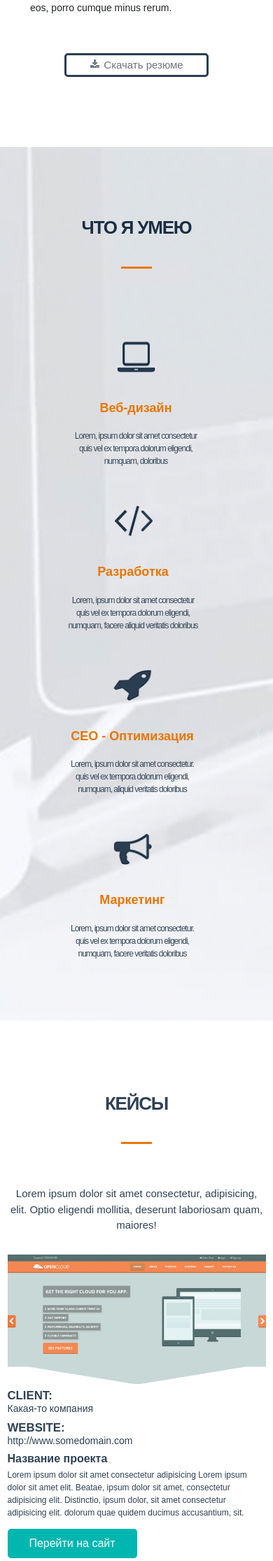
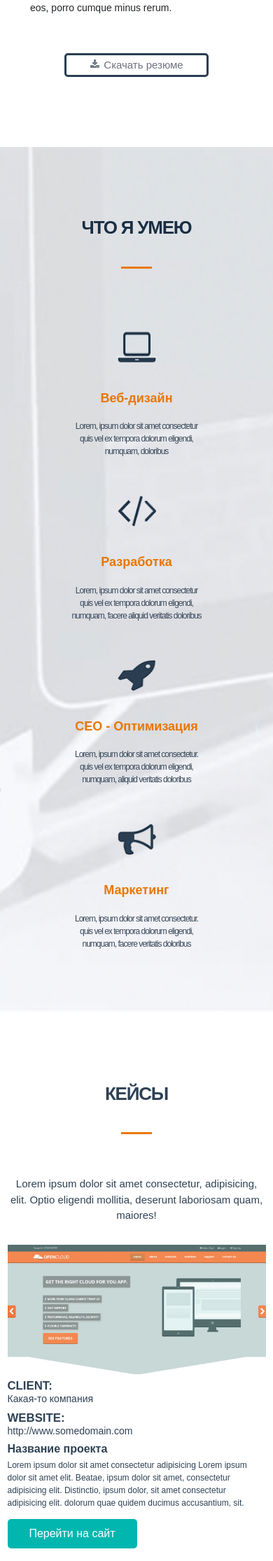
Before and after one commit to Anmati22/Anmati.github.io, a PHP site: page / in a window 390 px wide. Shown: the part 1472-3703 px from the top of the page at 70% size. Run offline with PHP 8.4, Linux system fonts and the light colour scheme.

Commit message:
Add files via upload

```diff
--- a/src/css/style.css
+++ b/src/css/style.css
@@ -363,15 +363,14 @@ margin-bottom: 40px;
 	height:45px;
 
 }
+li{
+	 list-style-type: none;
+}
 
 .skil1 {
-	float:left;
 	color: #e87600;
 	text-align: center;
 	line-height: 25px;
-	padding-right: 52px;
-	margin-left: 10px;
-
 }
 
 
@@ -384,15 +383,11 @@ margin-bottom: 40px;
 	font-size:16px;
 	color:#38485a;
 	letter-spacing: -1px;
-	width:100%;
 }
 .skil2 {
-	float:left;
 	color: #e87600;
 	text-align: center;
 	line-height: 25px;
-	padding-right: 52px;
-	margin-left: 10px;
 
 }
 
@@ -407,13 +402,9 @@ margin-bottom: 40px;
 	letter-spacing: -1px;
 }
 .skil3 {
-	float:left;
 	color: #e87600;
 	text-align: center;
 	line-height: 25px;
-	padding-right: 52px;
-	margin-left: 10px;
-
 }
 
 
@@ -428,7 +419,6 @@ margin-bottom: 40px;
 	letter-spacing: -1px;
 }
 .skil4 {
-	float:left;
 	color: #e87600;
 	text-align: center;
 	line-height: 25px;
@@ -495,91 +468,30 @@ margin-bottom: 40px;
 		font-size:12px;
 	}
 }
-.skil10{
-	padding-right: 100px;
-}
-.skil10 img{
-margin-top: 40px;
-margin-bottom: 40px;
-	width:55px;
-	height:45px;
+@media(max-width:768px){
 
-}
-.skil20{
-	float:left;
-}
-.skil20 img{
-margin-top: 40px;
-margin-bottom: 40px;
-	width:55px;
-	height:45px;
-
-}
-@media(max-width:992px){
-	.skil1{
-		margin-left:20px;
-		padding-right: 86px;
-	}
-	.skil2{
-		margin-right: 0px;
-		padding-right: 0px;
-	}
-	.skil3{
-		margin-left:20px;
-		padding-right: 100px;
-	}
-}
-@media(max-width:768px){
-	.skil1{
-		margin-left: 120px;
-		margin-right: 0px;
-		padding-right: 0px;
-	}
 	.skil1 img{
 		margin-top: 30px;
 	}
-	.skil2{
-		margin-left: 113px;
-	}
-	.skil3{
-		margin-left:115px;
-	}
-	.skil4{
-		margin-left: 115px;
-	}
 }
 @media(max-width:576px){
-	.skil10{
-		width:100%;
-	}
-	.skil20{
-		width:100%;
-	}
+
 	.skil1{
-		margin-left: 35px;
 		line-height: 18px;
-		width: 100%;
 
 	}
 
 	.skil2{
-		margin-left:31px;
-		padding-right:0px;
 
 		line-height: 18px;
-		width:100%;
 	}
 	.skil3{
-		margin-left:-20px;
-		padding-right: 0px;
+
 		line-height: 18px;
-		width:100%;
 	}
 	.skil4{
-		margin-left:-20px;
 
 		line-height: 18px;
-		width:100%;
 	}
 }
 .title__container2 li{
--- a/src/index.html
+++ b/src/index.html
@@ -109,47 +109,31 @@
 	<h3> ЧТО Я УМЕЮ </h3>
 </div>
 	<div class="row justify-content-center"><div class = "col-xxl-1 col-xl-1 col-lg-1 col-md-2 col-sm-2 col-2"><hr></div></div>
-	<div class="row"><div class="col-xxl-12 col-xl-12 d-none d-lg-block">
 		<div class="skil">
-		<ul>
+
+			<div class="row justify-content-center text-center"><div class="col-12 col-md-3 col-sm-6">
 			    <div class="skil1">
 			<img src="images\ноут.png" alt = "ноутбук">
 			<li><h4> Веб-дизайн</h4>
 			<p>Lorem, ipsum dolor sit amet consectetur  <br> quis vel ex tempora dolorum eligendi,  <br> numquam, doloribus </p> </li> </div>
+		</div><div class="col-12 col-md-3 col-sm-6">
 		        <div class="skil2">
 			<img src="images\знак.png" alt="знак">
             <li> <h4>Разработка</h4><p>Lorem, ipsum dolor sit amet consectetur  <br> quis vel ex tempora dolorum eligendi, <br> numquam, facere aliquid veritatis doloribus </p></li></div>
+			    </div><div class="col-12 col-md-3 col-sm-6">
 			    <div class="skil3">
 			<img src="images\ракета.png" alt="ракета">
 			<li> <h4>CEO - Оптимизация</h4> <p>Lorem, ipsum dolor sit amet consectetur.  <br> quis vel ex tempora dolorum eligendi,  <br> numquam, aliquid veritatis doloribus </p></li></div>
+			   </div><div class="col-12 col-md-3 col-sm-6">
 			    <div class="skil4">
 			<img src="images\граммофон.png" alt="граммофон">
 			<li> <h4> Маркетинг</h4><p>Lorem, ipsum dolor sit amet consectetur.  <br> quis vel ex tempora dolorum eligendi, <br> numquam, facere veritatis doloribus </p></li> </div>
-		</ul>
+			<div class="col-12 col-md-3 col-sm-6">
+			</div></div>
+
 	</div>
-</div></div>
-	<div class="row justify-content-center"><div class="offset-md-1 offset-lg-0 offset-sm-0  col-md-11 col-lg-12 col-sm-11 col-12 d-block d-lg-none justify-content-center">
-		<div class="skil10">
-		<ul>
-			    <div class="skil1">
-			<img src="images\ноут.png" alt = "ноутбук">
-			<li><h4> Веб-дизайн</h4>
-			<p>Lorem, ipsum dolor sit amet consectetur  <br> quis vel ex tempora dolorum eligendi,  <br> numquam, doloribus </p> </li> </div>
-		        <div class="skil2">
-			<img src="images\знак.png" alt="знак">
-            <li> <h4>Разработка</h4><p>Lorem, ipsum dolor sit amet consectetur  <br> quis vel ex tempora dolorum eligendi, <br> numquam, facere aliquid veritatis doloribus </p></li></div>
-        </ul>
-    </div><div class="skil20">
-        <ul>
-			    <div class="skil3">
-			<img src="images\ракета.png" alt="ракета">
-			<li> <h4>CEO - Оптимизация</h4> <p>Lorem, ipsum dolor sit amet consectetur.  <br> quis vel ex tempora dolorum eligendi,  <br> numquam, aliquid veritatis doloribus </p></li></div>
-			    <div class="skil4">
-			<img src="images\граммофон.png" alt="граммофон">
-			<li> <h4> Маркетинг</h4><p>Lorem, ipsum dolor sit amet consectetur.  <br> quis vel ex tempora dolorum eligendi, <br> numquam, facere veritatis doloribus </p></li> </div>
-		</ul>
-	</div>
-	</div></div>
+
+
 </div>
 </div>
 </div>
@@ -261,31 +245,37 @@
     	<h3>НЕМНОГО СТАТИСТИКИ</h3>
     	<div class="row justify-content-center"><div class = "col-xxl-1 col-xl-1 col-lg-1 col-md-2 col-sm-2 col-2"><hr></div></div>
     </div>
-    <div class="row"><div class="offset-xxl-1 offset-xl-1 offset-lg-1 offset-md-0 offset-sm-1 offset-1  col-xxl-11 col-xl-11 col-lg-11 col-md-12 col-sm-11 col-10">
+
     <div class="statistic">
-        <ul>
+
+
+           <div class="row justify-content-center text-center">
+        	 <div class="  col-12 col-sm-6 col-md-3">
     	<div class="statistic1">
 
     		<img src="images\смайл.png" alt="смайл">
     		<li> <h4> 120</h4> <p> СЧАСТЛИВЫХ КЛИЕНТОВ</p> </li>
 
-        </div> <div class="statistic2">
+        </div></div>
+         <div class="  col-12 col-sm-6 col-md-3"><div class="statistic2">
 
     		<img src="images\скобки.png" alt="скобки">
             <li> <h4> 4,600 </h4> <p> ЧАСОВ РАБОТЫ</p> </li>
 
-        </div><div class="statistic3">
+        </div></div>
+         <div class=" col-12 col-sm-6 col-md-3"><div class="statistic3">
 
     		<img src="images\галочка.png" alt="галочка">
     		<li> <h4>340</h4> <p> ПРОЕКТОВ ЗАВЕРШЕНО</p> </li>
 
-    	</div><div class="statistic4">
+    	</div></div>
+    	 <div class="  col-12 col-sm-6 col-md-3"><div class="statistic4">
 
     		<img src="images\кубок.png" alt="кубок">
     	    <li> <h4>23 </h4> <p> НАГРАД ПОЛУЧЕНО </p> </li>
-    			</div>
-		</ul></div>
-		</div></div>
+    			</div></div></div>
+		</div>
+
 	</div>
 		</div>
 	</div>
```
Also changed, not shown: other parts of src/css/style.css (+17 -121 lines).
